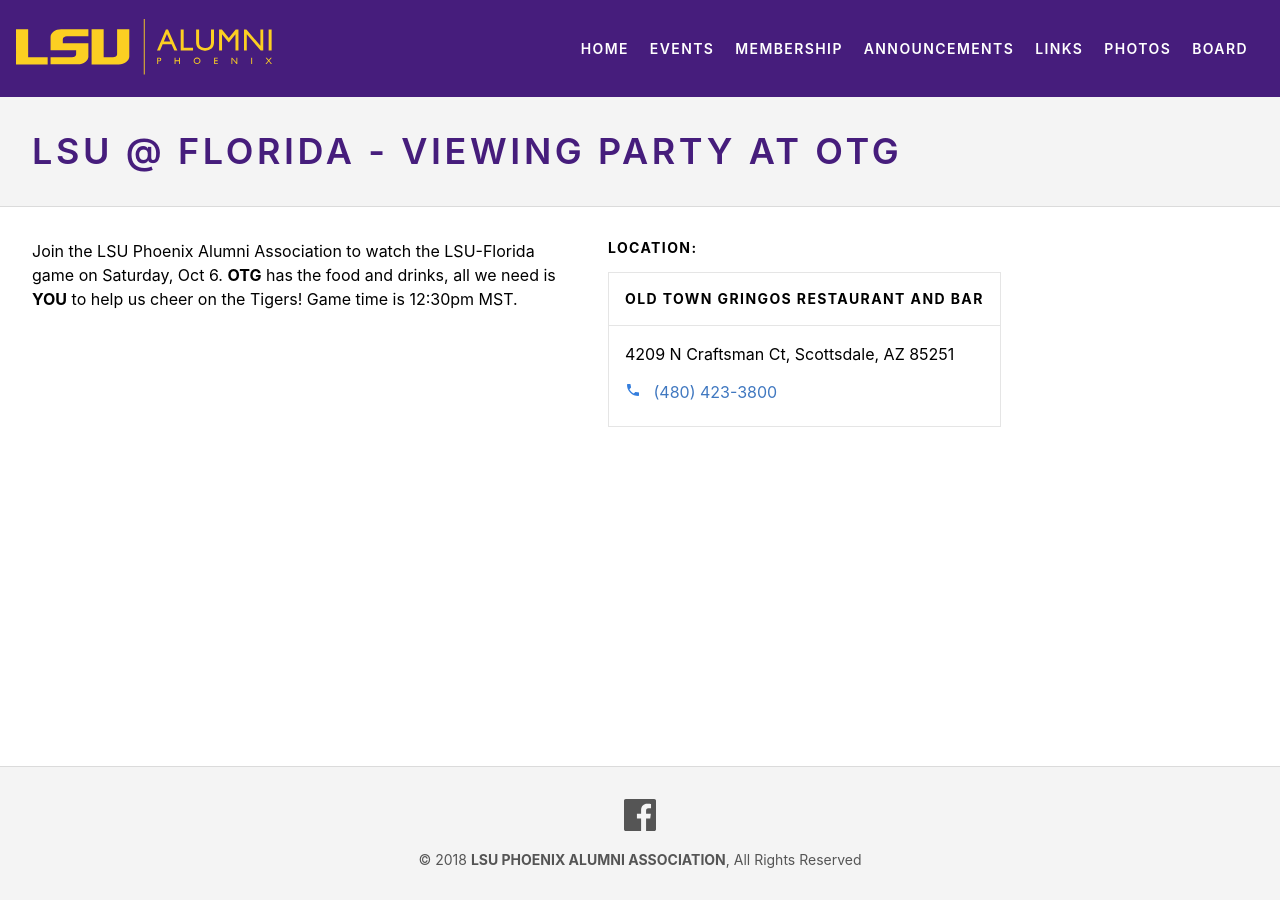
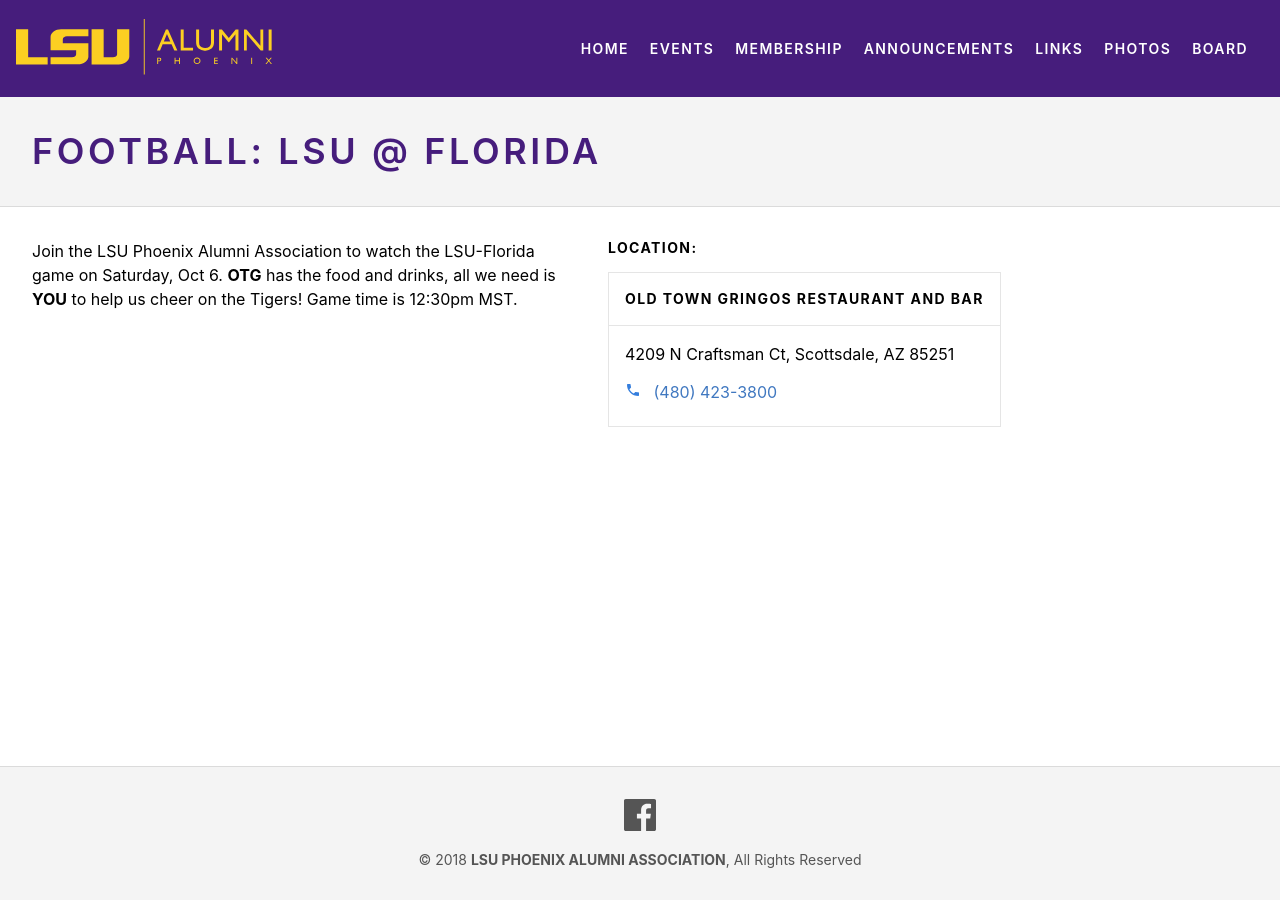
Before and after one commit to lsu-phoenix-alumni/lsu-phoenix-alumni.github.io, a Jekyll site: the page built from _events/lsu-at-florida-viewing-party-at-otg.markdown, in a window 1280 px wide. Built offline with Jekyll 4.4.1, drawn with Linux system fonts in a browser that asks for light colours.

Commit message:
Updated Lsu At Florida Viewing Party At Otg

```diff
--- a/_events/lsu-at-florida-viewing-party-at-otg.markdown
+++ b/_events/lsu-at-florida-viewing-party-at-otg.markdown
@@ -1,5 +1,5 @@
 ---
-title: LSU @ Florida - Viewing Party at OTG
+title: 'Football: LSU @ Florida'
 date: 2018-10-06 12:30:00 Z
 excerpt: LSU @ Florida
 Field name:
```
